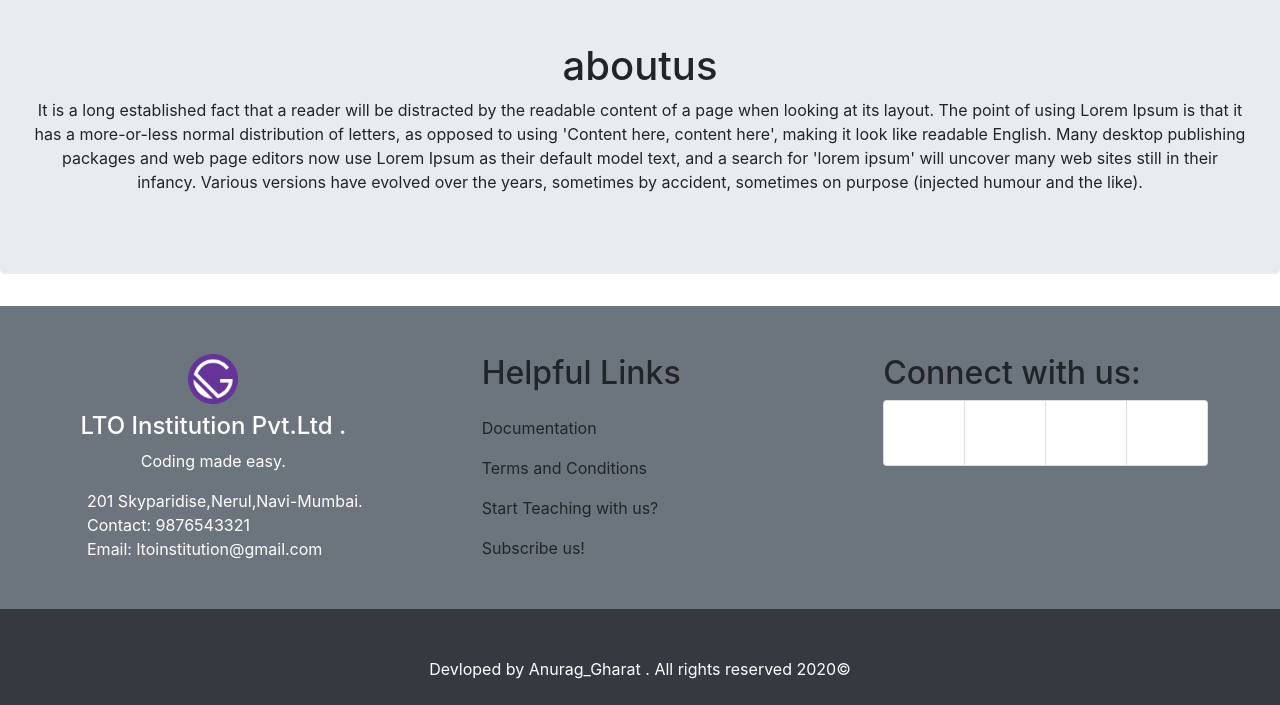
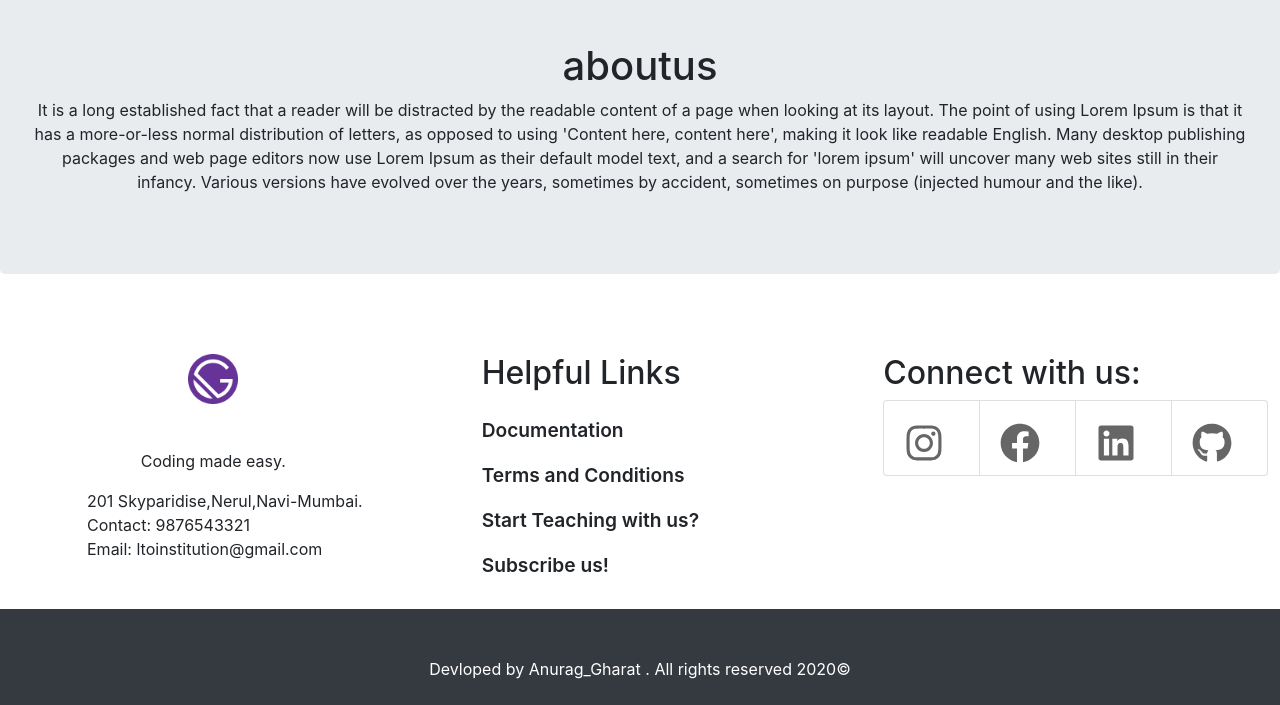
Before and after one commit to anuraggharat/Website-Gatsby, a Gatsby site: page / in a window 1280 px wide. Shown: the part 822-1527 px from the top of the page. Built offline with nearby package versions, Linux system fonts and the light colour scheme; Gatsby itself is replaced by a stand-in of ours.

Commit message:
"Footer Final Changes"

```diff
--- a/src/components/layout.css
+++ b/src/components/layout.css
@@ -41,11 +41,13 @@ nav{
 }
 .footer-link{
     text-decoration: none;
-    color: white;
+    color: gray;
+    font-weight: 600;
+    font-size: 1.2rem;
 }
 .footer-link:hover{
     text-decoration: none;
-    color: white;
+    color: #00b422;
 }
 .list-group-item{
     background-color: transparent;
@@ -55,5 +57,11 @@ nav{
 }
 .social-media-icon{
     font-size: 40px;
-    color: white;
+    color: #666666 ;
+    margin-right: 15px;
+    margin-top: 10px;
 }
+.social-media-icon:hover{
+    color:#00b422;
+    transition: all .5s ease;
+}
--- a/src/components/reuseable/Footer.js
+++ b/src/components/reuseable/Footer.js
@@ -1,14 +1,14 @@
 import React, { Component } from 'react'
 import { Link } from "gatsby"
-import { FaInstagram,FaGithub,Fafacebook,FaLinkedin } from "react-icons/fa"
+import { FaInstagram,FaGithub,FaFacebook,FaLinkedin} from "react-icons/fa"
 import logo from "../../images/gatsby-icon.png"
 export default class Footer extends Component {
     render() {
         return (
-                <footer className="container-fluid no-pad no-mar bg-secondary">
+                <footer className="container-fluid no-pad no-mar bg-white">
                     <div className="container-fluid no-pad no-mar">
                         <div className="row no-pad no-mar ">
-                            <div className="col-md-4 text-center pt-5 text-white pb-5">
+                            <div className="col-md-4 text-center pt-5 text-gray pb-5">
                                 <img className="footer-logo" src={logo} width="50px" height="50px"></img>
                                 <h4 className="text-white mt-2">LTO Institution Pvt.Ltd .</h4>
                                 <p>Coding made easy.</p>
@@ -18,7 +18,7 @@ export default class Footer extends Component {
                                 <p className="mt-0 mb-0 ml-4">Email: ltoinstitution@gmail.com</p>
                                 </div>
                             </div>
-                            <div className="col-md-4 pt-5">
+                            <div className="col-md-4 pt-5 text-gray">
                                 <ul className="list">
                                     <li className="pt-0"><h2>Helpful Links</h2></li>
                                     <li className="mt-4"><Link className="footer-link">Documentation</Link></li>
@@ -33,10 +33,10 @@ export default class Footer extends Component {
                                 </div>
                                 <div className="container-fluid">
                                     <ul className="list-group list-group-horizontal social-media-list">
-                                        <li className="list-group-item"><FaInstagram className="social-media-icon"></FaInstagram></li>
-                                        <li className="list-group-item"><FaInstagram className="social-media-icon"></FaInstagram></li>
-                                        <li className="list-group-item"><FaInstagram className="social-media-icon"></FaInstagram></li>
-                                        <li className="list-group-item"><FaInstagram className="social-media-icon"></FaInstagram></li>
+                                        <li className="list-group-item"><FaInstagram className="social-media-icon" /></li>
+                                        <li className="list-group-item"><FaFacebook className="social-media-icon" /></li>
+                                        <li className="list-group-item"><FaLinkedin className="social-media-icon" /></li>
+                                        <li className="list-group-item"><FaGithub className="social-media-icon" /></li>
                                     </ul>
 
                                 </div>
```
